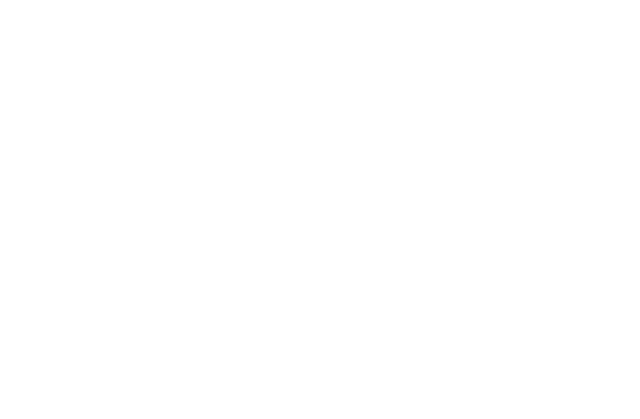
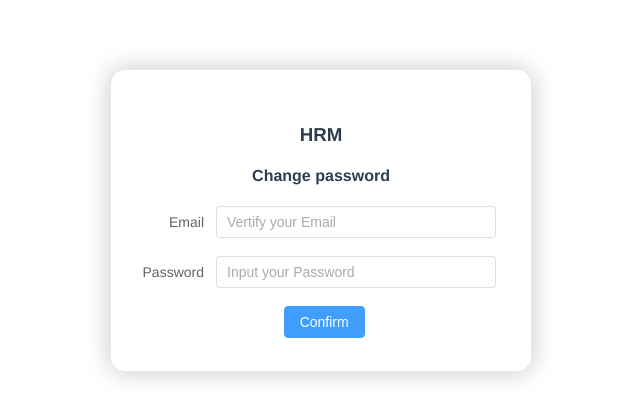
Before and after one commit to 632115505-701-JunZhang/Senior-project, a Vue app: page /resetpwd in a window 1280 px wide. Before the commit this address had no page. Shown: the part 111-530 px from the top of the page, without its empty margins (319-959 px from the left). Built offline with nearby package versions, Linux system fonts and the light colour scheme.

Commit message:
fix login and register

```diff
--- a/src/Services/AxiosClient.js
+++ b/src/Services/AxiosClient.js
@@ -16,7 +16,8 @@ request.interceptors.request.use(
     return config;
   },
   (error) => {
-    return Promise.reject(error);
+    console.log(error);
+    // return Promise.reject(error);
   }
 );
 
@@ -25,19 +26,24 @@ request.interceptors.request.use(
 request.interceptors.response.use(
   (response) => {
     let res = response.data;
+    let code = response.status;
+
+    console.log("code=" + code);
     // 如果是返回的文件
     if (response.config.responseType === "blob") {
       return res;
     }
     // 兼容服务端返回的字符串数据
-    if (typeof res === "string") {
-      res = res ? JSON.parse(res) : res;
-    }
+    // if (typeof res === "string") {
+    //   res = res ? JSON.parse(res) : res;
+    // }
     return res;
   },
+
   (error) => {
-    console.log("err" + error); // for debug
-    return Promise.reject(error);
+    return Promise.reject(error.res);
+    //   console.log("err" + error); // for debug
+    //   alert(Promise.reject(error));
   }
 );
 
--- a/src/router/index.js
+++ b/src/router/index.js
@@ -2,6 +2,8 @@ import { createRouter, createWebHistory } from "vue-router";
 import HomeView from "../views/HomeView.vue";
 import LoginView from "../views/LoginView";
 import RegisterView from "../views/RegisterView.vue";
+import ForgetView from "../views/ForgetView.vue";
+import ResetView from "../views/ResetView.vue";
 
 const routes = [
   {
@@ -21,6 +23,12 @@ const routes = [
     name: "Home",
     component: HomeView,
   },
+  {
+    path: "/fpwd",
+    name: "Fpwd",
+    component: ForgetView,
+  },
+  { path: "/resetpwd", name: "Restpwd", component: ResetView },
 ];
 
 const router = createRouter({
--- /dev/null
+++ b/src/views/ForgetView.vue
@@ -0,0 +1,73 @@
+<template>
+  <el-form label-width="70px" class="Fpwd-container" :model="form">
+    <h3 class="Fpwd_title">HRM</h3>
+    <!--输入确认邮箱-->
+    <el-form-item label="Email" prop="email">
+      <el-input
+        type="email"
+        v-model="form.email"
+        placeholder="Vertify your Email"
+      ></el-input>
+    </el-form-item>
+
+    <!--确认按钮-->
+    <el-form-item>
+      <el-row class="Button">
+        <el-button type="primary" @click="confirm">Confirm</el-button>
+        &ensp; &ensp; &ensp; &ensp;&ensp; &ensp;&ensp; &ensp;
+
+        <!--取消按钮-->
+        <el-button type="primary" @click="back">Cancel</el-button>
+      </el-row>
+    </el-form-item>
+  </el-form>
+</template>
+
+<style>
+.Fpwd-container {
+  width: 350px;
+  border: 1px solid #eaeaea;
+  margin: 180px auto;
+  padding: 35px 35px 15px 35px;
+  background-color: #fff;
+  border-radius: 15px;
+  box-shadow: 0 0 25px #cac6c6;
+}
+.el-input {
+  width: 198px;
+}
+</style>
+
+<script>
+import Axios from "../Services/AxiosClient";
+
+export default {
+  data() {
+    return {
+      form: {
+        email: "",
+      },
+    };
+  },
+  method: {
+    //确认邮箱功能
+    confirm() {
+      Axios.post("http://13.214.205.122:8080/login", this.form).then((res) => {
+        console.log(res);
+        //判断条件是否存在接受回传
+        //假设200
+        if (code == 200) {
+          alert(res);
+          this.$router.push({ name: "Resetpwd" });
+        } else {
+          alert(res.error);
+          this.$router.push({ name: "Register" });
+        }
+      });
+    },
+    back() {
+      this.$router.push({ name: "Login" });
+    },
+  },
+};
+</script>
--- a/src/views/LoginView.vue
+++ b/src/views/LoginView.vue
@@ -25,15 +25,16 @@
     </el-form-item>
     <!--忘记密码-->
     <el-form-item>
-      <el-link :underline="false">Forget Password?</el-link>
+      <el-link :underline="false" @click="fpwd">Forget Password?</el-link>
     </el-form-item>
 
     <!--登录按钮-->
     <el-form-item>
       <el-row class="Button">
-        <el-button type="primary" @click="submitForm('form')">Login</el-button>
+        <el-button type="primary" @click="submitForm">Login</el-button>
         &ensp; &ensp; &ensp; &ensp;&ensp; &ensp;&ensp; &ensp;
-        <!--注册按钮-->
+
+        <!--注册按钮   ('form')-->
 
         <el-button type="primary" @click="register">Register</el-button>
       </el-row>
@@ -88,24 +89,28 @@ export default {
   methods: {
     // 登录
     submitForm() {
-      Axios.post("http://18.141.213.44:8080/login", this.form).then((res) => {
+      Axios.post("http://13.214.205.122:8080/login", this.form).then((res) => {
         //判断id是否为空 是否存在用户
-        //存在账户但是输错密码
+
         console.log(res);
-        // if (res.id != null) {
-        //   console.log(this.$message.success(res.message));
-        //   if (
-        //     (this.form.email != res.email) |
-        //     (this.form.password != res.password)
-        //   ) {
-        //     alert("Email or password is not correct!");
-        //   } else {
-        //     this.$message.success(res.message);
-        //     this.$router.push("/home");
-        //   }
-        // } else {
-        //   this.$message.error(res.message);
-        // }
+        if (res.id !== null) {
+          alert(res);
+          // this.$message.success(res.message);
+          this.$router.push("/home");
+          // if (
+          //   (this.form.email != res.email) |
+          //   (this.form.password != res.password)
+          // )
+
+          // {
+          //  alert("Email or password is not correct!");
+          // } else {
+
+          // }
+        } else {
+          alert(this.$message.error(res.message));
+          this.$message.error(res.message);
+        }
       });
       // .catch((error) => {
       //   console.log(res.message);
@@ -115,6 +120,10 @@ export default {
     register() {
       this.$router.push({ name: "Register" });
     },
+
+    fpwd() {
+      this.$router.push({ name: "Fpwd" });
+    },
   },
 };
 </script>
--- a/src/views/RegisterView.vue
+++ b/src/views/RegisterView.vue
@@ -5,7 +5,7 @@
     :model="form"
     :rules="rules"
   >
-    <h3 class="Login_title">Register</h3>
+    <h3 class="Register_title">Register</h3>
 
     <!--用户名-->
     <el-form-item label="Username" prop="Username">
@@ -117,26 +117,15 @@ export default {
   },
   methods: {
     register() {
-      // if (this.form.password1 == this.form.password2) {
-      //   Axios.post("http://18.141.213.44:8080/register", this.form).then(
-      //     (res) => {
-      //       console.log(res);
-
-      //       this.$router.push({ name: "Register" });
-      //     }
-      //   );
-      // }
-
-      // // 当输入密码不相同时的弹窗
-      // else {
-      //   alert("");
-      // }
-
-      Axios.post("http://18.141.213.44:8080/register", this.form).then(
-        (res) => {
-          console.log(res);
-        }
-      );
+      Axios.post("http://13.214.205.122:8080/register", this.form)
+        .then((res) => {
+          // if (code == 200) {}
+          alert(res);
+          this.$router.push({ name: "Login" });
+        })
+        .catch((error) => {
+          alert(error);
+        });
     },
     cancel() {
       this.$router.push({ name: "Login" });
--- /dev/null
+++ b/src/views/ResetView.vue
@@ -0,0 +1,69 @@
+<template>
+  <el-form label-width="70px" class="Resetpwd-container" :model="form">
+    <h3 class="Resetpwd_title">HRM</h3>
+    <h4 class="Resetpwd_title">Change password</h4>
+    <!--输入确认邮箱-->
+    <el-form-item label="Email" prop="email">
+      <el-input
+        type="email"
+        v-model="form.email"
+        placeholder="Vertify your Email"
+      ></el-input>
+    </el-form-item>
+    <!--输入确认密码-->
+    <el-form-item label="Password" prop="password">
+      <el-input
+        type="password"
+        v-model="form.password"
+        placeholder="Input your Password"
+      ></el-input>
+    </el-form-item>
+
+    <!--确认按钮-->
+    <el-form-item>
+      <el-row class="Button">
+        &ensp;&ensp; &ensp;&ensp; &ensp; &ensp;&ensp;&ensp;
+        <el-button type="primary" @click="confirm">Confirm</el-button>
+      </el-row>
+    </el-form-item>
+  </el-form>
+</template>
+
+<style>
+.Resetpwd-container {
+  width: 350px;
+  border: 1px solid #eaeaea;
+  margin: 180px auto;
+  padding: 35px 35px 15px 35px;
+  background-color: #fff;
+  border-radius: 15px;
+  box-shadow: 0 0 25px #cac6c6;
+}
+.el-input {
+  width: 198px;
+}
+</style>
+
+<script>
+import Axios from "../Services/AxiosClient";
+
+export default {
+  data() {
+    return {
+      form: {
+        email: "",
+        password: "",
+      },
+    };
+  },
+  method: {
+    //确认邮箱功能
+    confirm() {
+      Axios.put("http://13.214.205.122:8080/login", this.form).then((res) => {
+        console.log(res);
+        //判断条件是否存在接受回传
+      });
+    },
+  },
+};
+</script>
```
